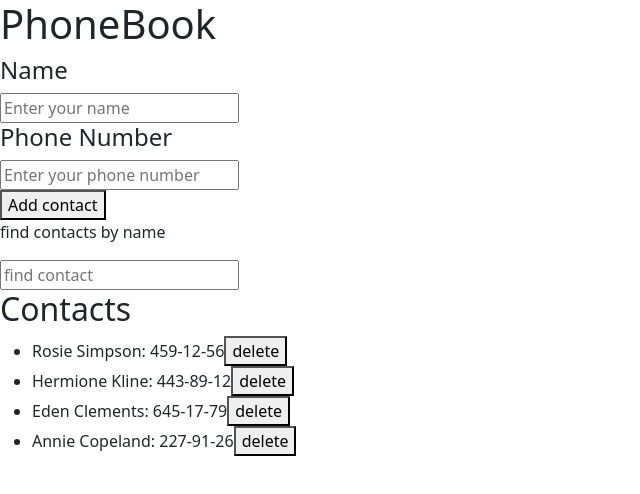
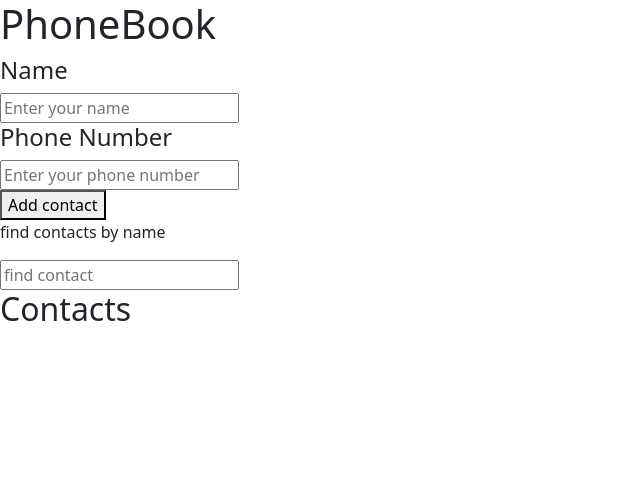
Before and after one commit to Nakuromu/React-Learning, a React (Create React App) app in the folder my-app/: page / in a window 1280 px wide. Shown: the top 494 px of the page, without its empty margins (0-640 px from the left). Built offline with nearby package versions, Linux system fonts and the light colour scheme.

Commit message:
adding localStorage

```diff
--- a/my-app/src/Contacts/Contacts.jsx
+++ b/my-app/src/Contacts/Contacts.jsx
@@ -3,15 +3,25 @@ import {nanoid} from 'nanoid';
 
 class Contacts extends Component {
     state = {
-        contacts: [
-            {id: 'id-1', name: 'Rosie Simpson', number: '459-12-56'},
-            {id: 'id-2', name: 'Hermione Kline', number: '443-89-12'},
-            {id: 'id-3', name: 'Eden Clements', number: '645-17-79'},
-            {id: 'id-4', name: 'Annie Copeland', number: '227-91-26'},
-          ],
+        contacts: [],
           filter: '',
           name: '',
           number: ''
+     }
+
+     componentDidMount(prevProps, prevState){
+        const contacts = localStorage.getItem('contacts');
+        const parsedContacts = JSON.parse(contacts);
+
+        if(parsedContacts){
+            this.setState({contacts: parsedContacts})
+        }
+     }
+
+     componentDidUpdate(prevProps, prevState){
+        if(prevState.contacts !== this.state.contacts){
+            localStorage.setItem('contacts', JSON.stringify(this.state.contacts))
+        }
      }
 
      handleAddContact = event => {
```
